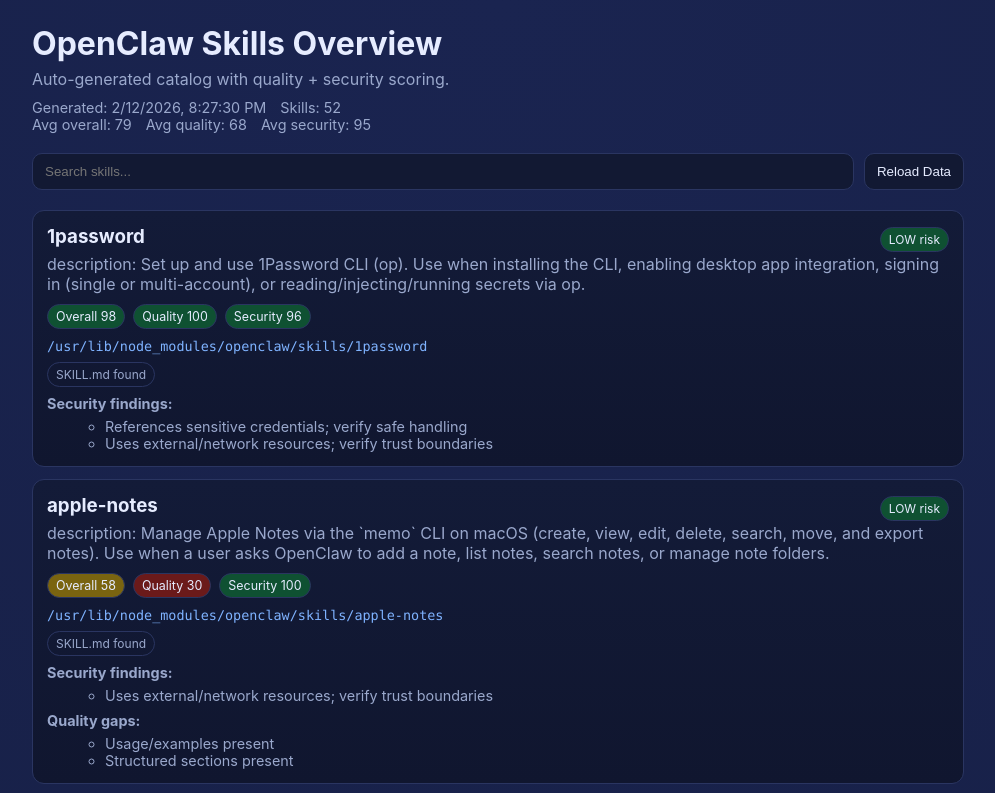
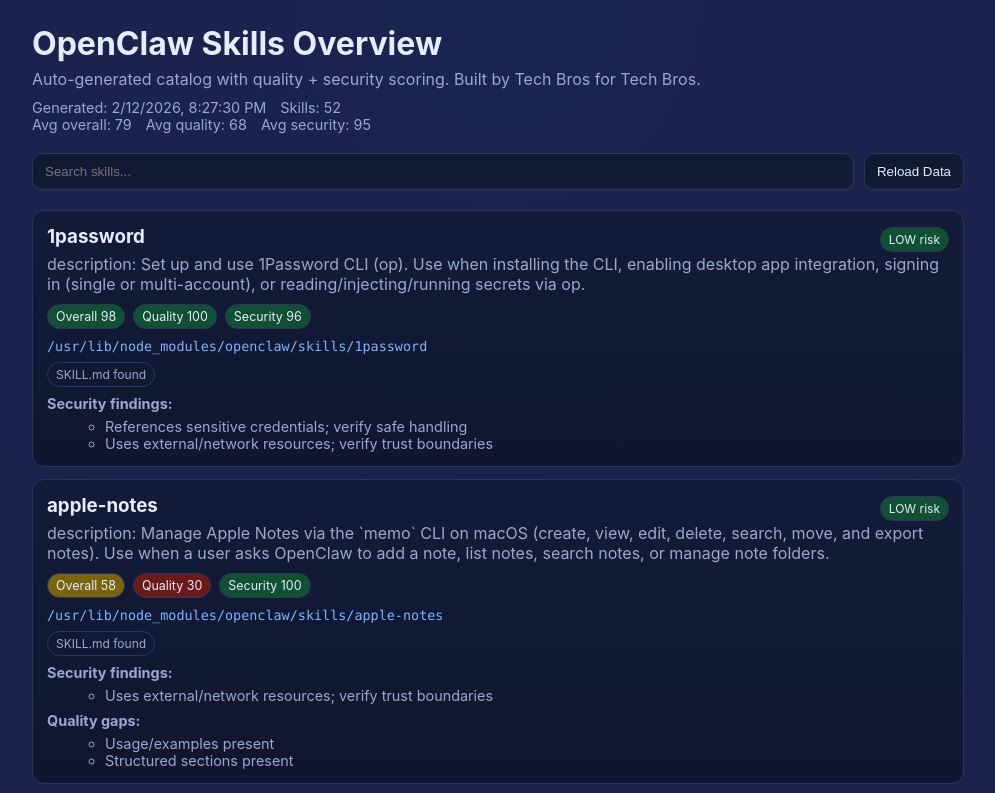
Before and after one commit to richevilbot/openclaw-skills-site, a website: page docs/index.html in a window 1280 px wide. Shown: the top 793 px of the page, without its empty margins (142-1137 px from the left). Drawn offline with Linux system fonts and the light colour scheme.

Commit message:
Add tagline: Built by Tech Bros for Tech Bros

```diff
--- a/docs/index.html
+++ b/docs/index.html
@@ -10,7 +10,7 @@
   <main class="container">
     <header class="hero">
       <h1>OpenClaw Skills Overview</h1>
-      <p>Auto-generated catalog with quality + security scoring.</p>
+      <p>Auto-generated catalog with quality + security scoring. Built by Tech Bros for Tech Bros.</p>
       <div class="meta">
         <span id="generatedAt">Generated: -</span>
         <span id="count">Skills: -</span>
```
Also changed, not shown: web/index.html (+1 -1 lines).
